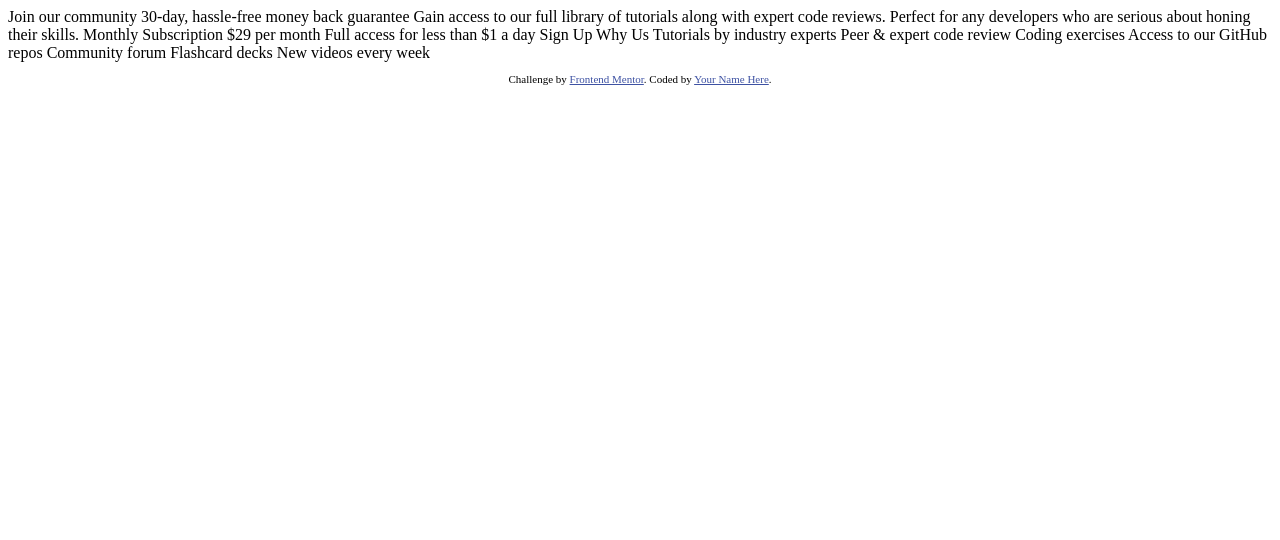
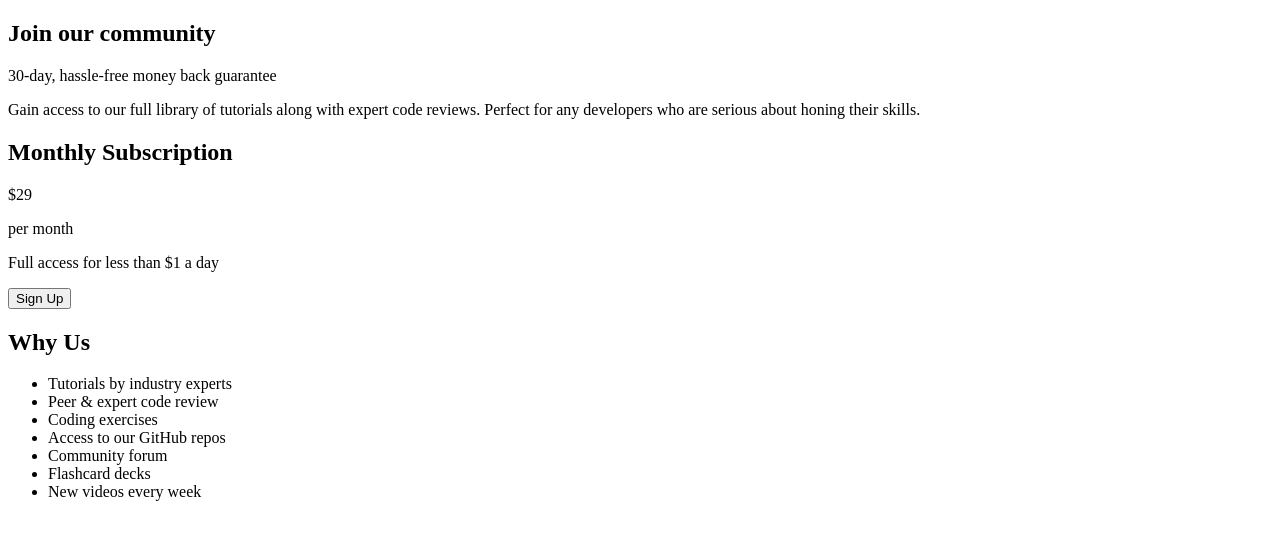
Before and after one commit to adonmez04/single-price-grid-component-v3.0, a plain HTML site: page index.html in a window 1280 px wide. Drawn offline with Linux system fonts and the light colour scheme.

Commit message:
index.html/content was added

```diff
--- a/index.html
+++ b/index.html
@@ -2,49 +2,43 @@
 <html lang="en">
 <head>
   <meta charset="UTF-8">
-  <meta name="viewport" content="width=device-width, initial-scale=1.0"> <!-- displays site properly based on user's device -->
-
-  <link rel="icon" type="image/png" sizes="32x32" href="./images/favicon-32x32.png">
-
-  <title>Frontend Mentor | Single Price Grid Component</title>
-
-  <!-- Feel free to remove these styles or customise in your own stylesheet 👍 -->
-  <style>
-    .attribution { font-size: 11px; text-align: center; }
-    .attribution a { color: hsl(228, 45%, 44%); }
-  </style>
+  <meta name="viewport" content="width=device-width, initial-scale=1.0">
+  <title>Single Price Grid Component v3</title>
 </head>
 <body>
-  Join our community
+  <main class="main">
+    <section class="section-join">
+      <h1>Join our community</h1>
+      <p>30-day, hassle-free money back guarantee</p>
+      <p>Gain access to our full library of tutorials along with expert code reviews.
+        Perfect for any developers who are serious about honing their skills.</p>
+    </section>
 
-  30-day, hassle-free money back guarantee
+    <section class="section-subscription">
+        <h2>Monthly Subscription</h2>
+        <p><span>&dollar;</span>29</p>
+        <p>per month</p>
+        <p>Full access for less than  <span>&dollar;</span>1 a day</p>
+            </div>
 
-  Gain access to our full library of tutorials along with expert code reviews.
-  Perfect for any developers who are serious about honing their skills.
+        <div class="primary-button">
+          <button>Sign Up</button>
+        </div>
+    </section>
 
-  Monthly Subscription
+    <section class="section-why-us">
+      <h2>Why Us</h2>
+      <ul>
+        <li>Tutorials by industry experts</li>
+        <li>Peer <span>&amp;</span> expert code review</li>
+        <li>Coding exercises</li>
+        <li>Access to our GitHub repos</li>
+        <li>Community forum</li>
+        <li>Flashcard decks</li>
+        <li>New videos every week</li>
 
-  &dollar;29 per month
-
-  Full access for less than &dollar;1 a day
-
-  Sign Up
-
-  Why Us
-
-  Tutorials by industry experts
-  Peer &amp; expert code review
-  Coding exercises
-  Access to our GitHub repos
-  Community forum
-  Flashcard decks
-  New videos every week
-
-  <footer>
-    <p class="attribution">
-      Challenge by <a href="https://www.frontendmentor.io?ref=challenge" target="_blank">Frontend Mentor</a>.
-      Coded by <a href="#">Your Name Here</a>.
-    </p>
-  </footer>
+    </section>
+  </main>
+  </ul>
 </body>
 </html>
```
